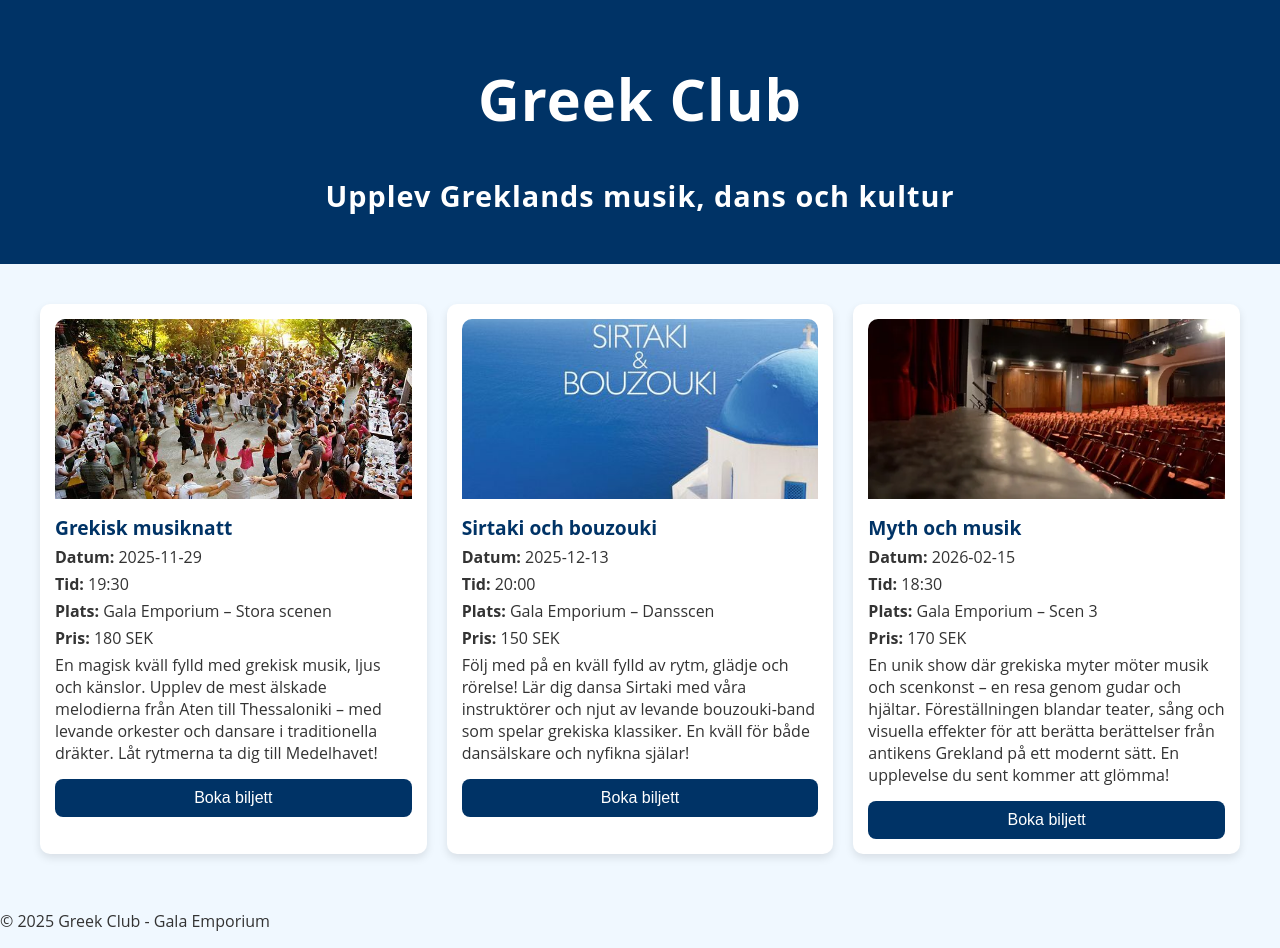
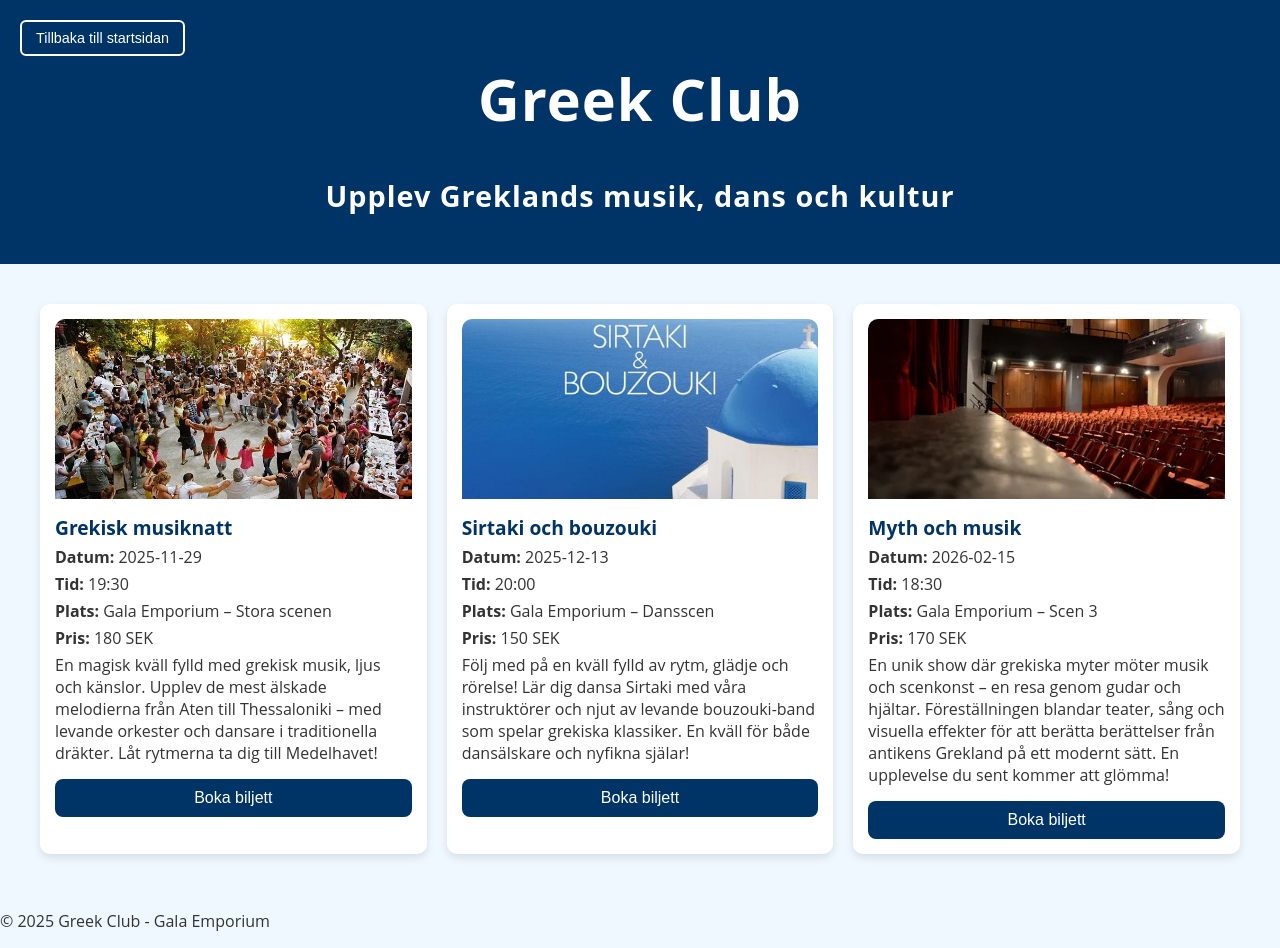
Before and after one commit to MarikaRomeo/gala-start-main, a website: page greekclub/greekclub.html in a window 1280 px wide. Drawn offline with Linux system fonts and the light colour scheme.

Commit message:
settins so the user can go backwards to main site if he wants to

```diff
--- a/greekclub/css/greekclub.css
+++ b/greekclub/css/greekclub.css
@@ -123,3 +123,22 @@ nav a:hover {
 .confirm-btn:hover {
   background-color: #0077cc;
 }
+
+#back-to-home {
+  position: absolute;
+  top: 20px;
+  left: 20px;
+  background-color: transparent;
+  color: white;
+  border: 2px solid white;
+  padding: 8px 14px;
+  border-radius: 6px;
+  font-size: 0.9rem;
+  cursor: pointer;
+  transition: all 0.3s ease;
+}
+
+#back-to-home:hover {
+  background-color: white;
+  color: #003366;
+}
--- a/greekclub/greekclub.html
+++ b/greekclub/greekclub.html
@@ -23,5 +23,8 @@
   </footer>
 
   <script src="js/greekclub.js"></script>
+
+  <button id="back-to-home">Tillbaka till startsidan</button>
+
 </body>
 </html>
--- a/greekclub/js/greekclub.js
+++ b/greekclub/js/greekclub.js
@@ -81,3 +81,12 @@ document.addEventListener("DOMContentLoaded", () => {
       container.innerHTML = "<p>Could not load events right now.</p>";
     });
 });
+
+document.addEventListener("DOMContentLoaded", () => {
+  const backButton = document.getElementById("back-to-home");
+  if (backButton) {
+    backButton.addEventListener("click", () => {
+      window.location.href = "../index.html";
+    });
+  }
+});
```
